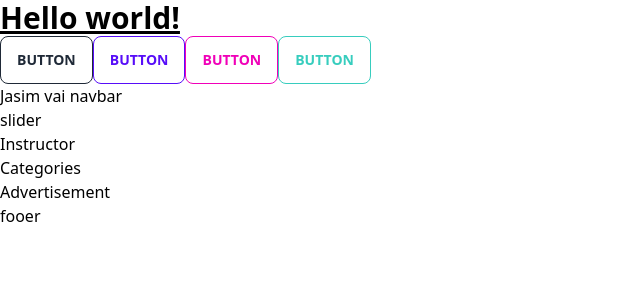
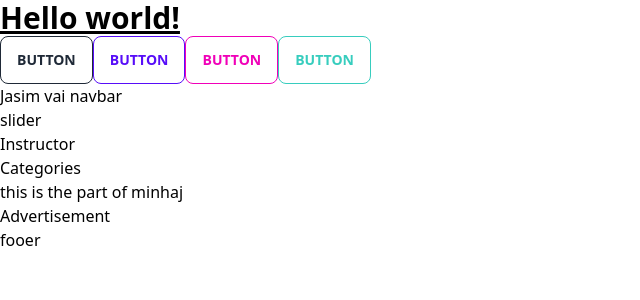
Before and after one commit to sayyed-ahsan/Digital-Learning, a Next.js app: page / in a window 1280 px wide. Shown: the top 300 px of the page, without its empty margins (0-640 px from the left). Built offline with nearby package versions, Linux system fonts and the light colour scheme.

Commit message:
minhaj first commit

```diff
--- a/components/Home/Categories/Categories.js
+++ b/components/Home/Categories/Categories.js
@@ -4,6 +4,7 @@ const Categories = () => {
     return (
         <div>
             Categories
+            <h1>this is the part of minhaj</h1>
 
         </div>
     );
```
